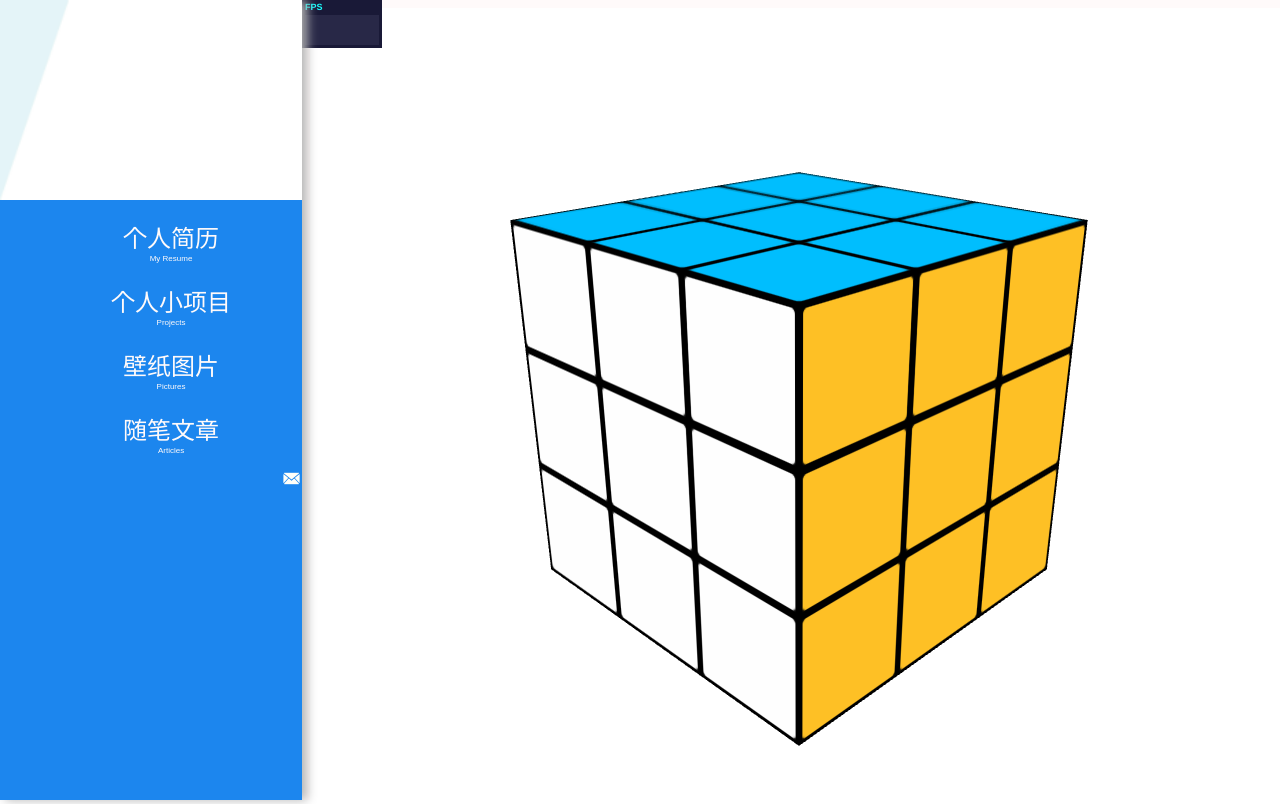
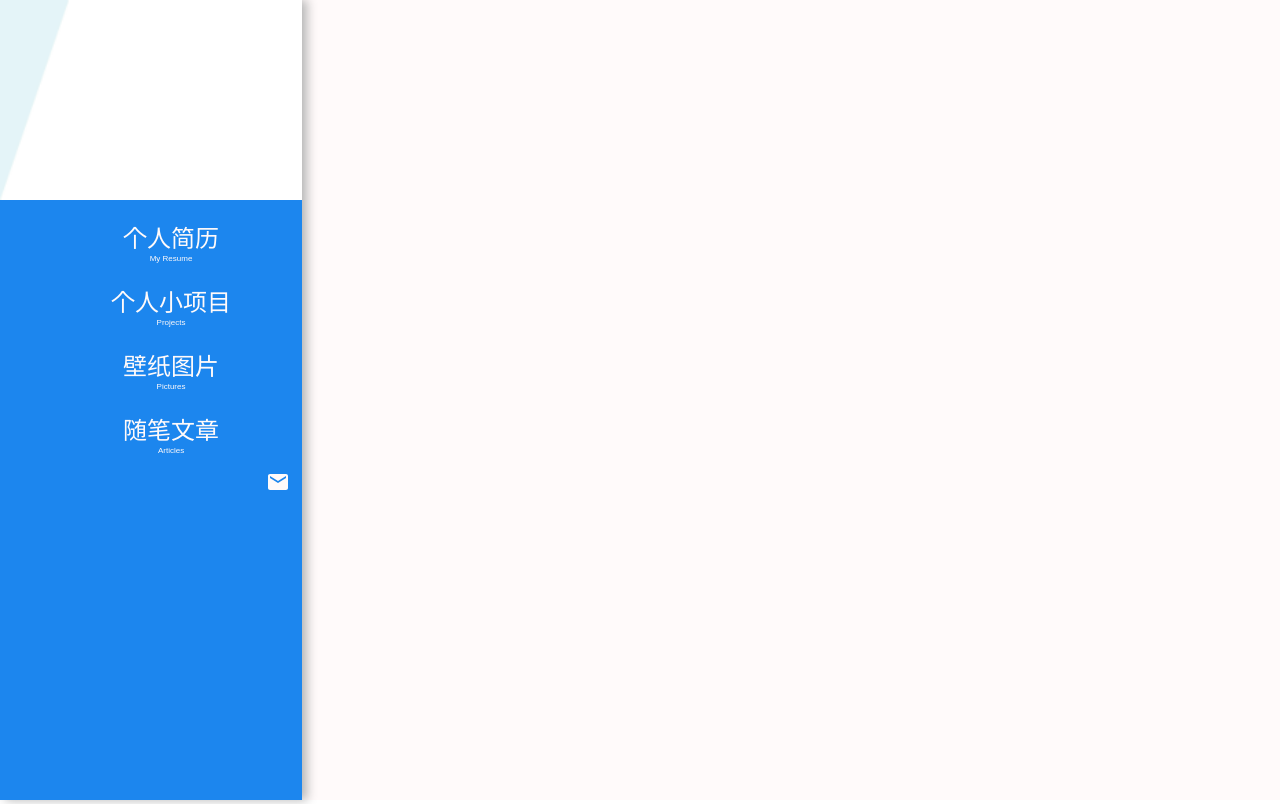
Before and after one commit to miniwangdali/miniwangdali.github.io, a plain HTML site: page index.html in a window 1280 px wide. Drawn offline with Linux system fonts and the light colour scheme.

Commit message:
尝试SVG

```diff
--- a/css/myHomePageStyle.css
+++ b/css/myHomePageStyle.css
@@ -50,11 +50,11 @@ div.leftbar .content{
     padding: 0 auto;
 }
 div.leftbar .content ul{
-    margin: auto;
+    margin: 0 auto;
     padding: 0 auto;
 }
 div.leftbar .content ul li{
-    margin: 10px;
+    margin: 10px 0px 10px 0px;
     padding: 5px;
     color: #FFFAFA;
     cursor: pointer;
@@ -62,7 +62,6 @@ div.leftbar .content ul li{
     -webkit-transition: background-color 0.4s ease-in, color 0.4s ease-in;
     -moz-transition: background-color 0.4s ease-in, color 0.4s ease-in;
     transition: background-color 0.4s ease-in, color 0.4s ease-in;
-    border-radius: 5px;
     text-align: center;
 }
 div.leftbar .content ul li:hover{
--- a/index.html
+++ b/index.html
@@ -45,13 +45,16 @@
         </div>
         <div class="footer">
             <div class="email">
-                <img src="images/social_mail.png" alt="Email Me!">
+                <svg fill="#FFFAFA" height="24" viewBox="0 0 24 24" width="48" xmlns="http://www.w3.org/2000/svg">
+                    <path d="M20 4H4c-1.1 0-1.99.9-1.99 2L2 18c0 1.1.9 2 2 2h16c1.1 0 2-.9 2-2V6c0-1.1-.9-2-2-2zm0 4l-8 5-8-5V6l8 5 8-5v2z"/>
+                    <path d="M0 0h24v24H0z" fill="none"/>
+                </svg>
             </div>
             <div class="clearframe"></div>
         </div>
     </div>
     <div id="rightframe" class="rightframe">
-        <iframe src="http://miniwangdali.github.io/rubikscube/RubiksCube.html">
+        <iframe src="">
             抱歉！您的浏览器不支持iframe标签！
             Sorry！Your browser does not support iframe!
         </iframe>
```
Also changed, not shown: images/svg/ic_email_black_24px.svg (added), images/svg/ic_email_black_48px.svg (added).
